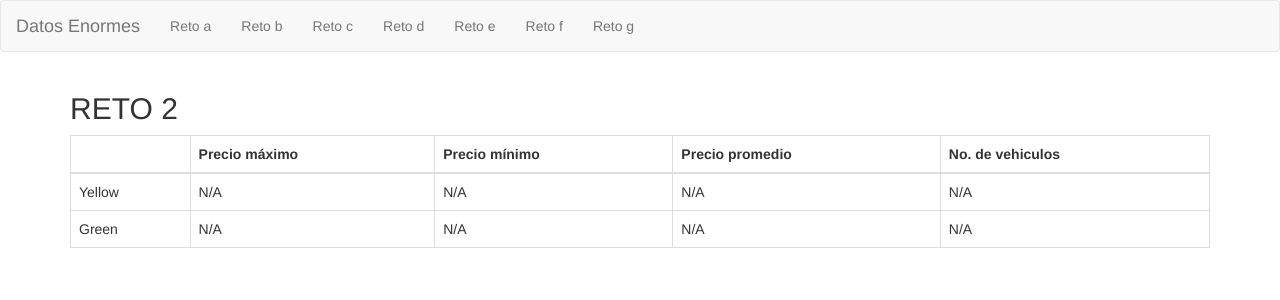
After one commit to cmartinezbjmu/DatosEnormes, a Django app: template templates/taller1/reto_2.html in a window 1280 px wide. The commit adds this page. Shown: the top 300 px of the page. Run offline with Django 3.2, Linux system fonts and the light colour scheme; the template is opened without the code that fills it, so the values that code supplies are empty; parts of the project's set-up code (start-up, migrations or seed data) failed here and were passed over; some libraries are stand-ins or nearby versions.

Commit message:
Resolvemos visualizacion datos reto 2

```diff
--- a/Script/mapReduce/Reuters/taxis/reducer-2.py
+++ b/Script/mapReduce/Reuters/taxis/reducer-2.py
@@ -47,10 +47,10 @@ for entrada in sys.stdin:
 
 if cantidad_yellow > 1:
     precio_prom_yellow = precio_acum_yellow / float(cantidad_yellow)
-    resultado['yellow'] = '%s,%s,%s' % (precio_max_yellow, precio_min_yellow, precio_prom_yellow)
+    resultado['yellow'] = '%s,%s,%s,%s' % (precio_max_yellow, precio_min_yellow, precio_prom_yellow, cantidad_yellow)
 
 if cantidad_green > 1:
     precio_prom_green = precio_acum_green / float(cantidad_green)
-    resultado['green'] = '%s,%s,%s' % (precio_max_green, precio_min_green, precio_prom_green)
+    resultado['green'] = '%s,%s,%s,%s' % (precio_max_green, precio_min_green, precio_prom_green, cantidad_green)
 
 print '%s' % (resultado)
--- a/Taller1/urls.py
+++ b/Taller1/urls.py
@@ -1,6 +1,7 @@
 from django.urls import path
-from .views import tabla
+from .views import reto1, reto2
 
 urlpatterns = [
-    path('reto_1/', tabla, name='tabla'),
+    path('reto_1/', reto1, name='reto1'),
+    path('reto_2/', reto2, name='reto2'),
 ]
--- /dev/null
+++ b/templates/taller1/reto_2.html
@@ -0,0 +1,103 @@
+{% extends 'root.html' %}
+
+<meta name="viewport" content="width=device-width, initial-scale=1">
+<link rel="stylesheet" href="https://maxcdn.bootstrapcdn.com/bootstrap/4.4.1/css/bootstrap.min.css">
+<script src="https://ajax.googleapis.com/ajax/libs/jquery/3.4.1/jquery.min.js"></script>
+<script src="https://cdnjs.cloudflare.com/ajax/libs/popper.js/1.16.0/umd/popper.min.js"></script>
+<script src="https://maxcdn.bootstrapcdn.com/bootstrap/4.4.1/js/bootstrap.min.js"></script>
+
+{# Cargamos la librería #}
+{% load bootstrap4 %}
+{# CSS Bootstrap #}
+{% bootstrap_css %}
+{% load static %}
+
+
+{% block content %}
+<div class="container">
+  <h2>RETO 2</h2>
+<table class="table table-bordered">
+      <thead>
+        <tr>
+          <th></th>
+          <th>Precio máximo</th>
+          <th>Precio mínimo</th>
+          <th>Precio promedio</th>
+          <th>No. de vehiculos</th>
+        </tr>
+      </thead>
+      <tbody>
+        <tr>
+          <td>Yellow</td>
+          <td>
+               {% if datos.yellow_0 %}
+                    {{ datos.yellow_0 }}
+               {% else %}
+                    N/A
+               {% endif %}
+          </td>
+          <td>
+               {% if datos.yellow_1 %}
+                    {{ datos.yellow_1 }}
+               {% else %}
+                    N/A
+               {% endif %}
+          </td>
+          <td>
+               {% if datos.yellow_2 %}
+                    {{ datos.yellow_2 }}
+               {% else %}
+                    N/A
+               {% endif %}
+          </td>
+          <td>
+               {% if datos.yellow_3 %}
+                    {{ datos.yellow_3 }}
+               {% else %}
+                    N/A
+               {% endif %}
+          </td>
+        </tr>
+
+        <tr>
+          <td>Green</td>
+          <td>
+               {% if green_max %}
+                    {{ green_max }}
+               {% else %}
+                    N/A
+               {% endif %}
+          </td>
+          <td>
+               {% if green_min %}
+                    {{ green_min }}
+               {% else %}
+                    N/A
+               {% endif %}
+          </td>
+          <td>
+               {% if green_prom %}
+                    {{ green_prom }}
+               {% else %}
+                    N/A
+               {% endif %}
+          </td>
+          <td>
+               {% if green_cant %}
+                    {{ green_cant }}
+               {% else %}
+                    N/A
+               {% endif %}
+          </td>
+        </tr>
+      </tbody>
+    </table>
+
+    {% if imagen %}
+          <div style="width:600;height:500">
+               {{ imagen|safe }}
+          </div>
+     {% endif %}
+</div>
+{% endblock %}
+{% bootstrap_javascript jquery='full' %}
```
Also changed, not shown: Taller1/views.py (+59 -3 lines), templates/taller1/reto_1.html (+0 -12 lines).
